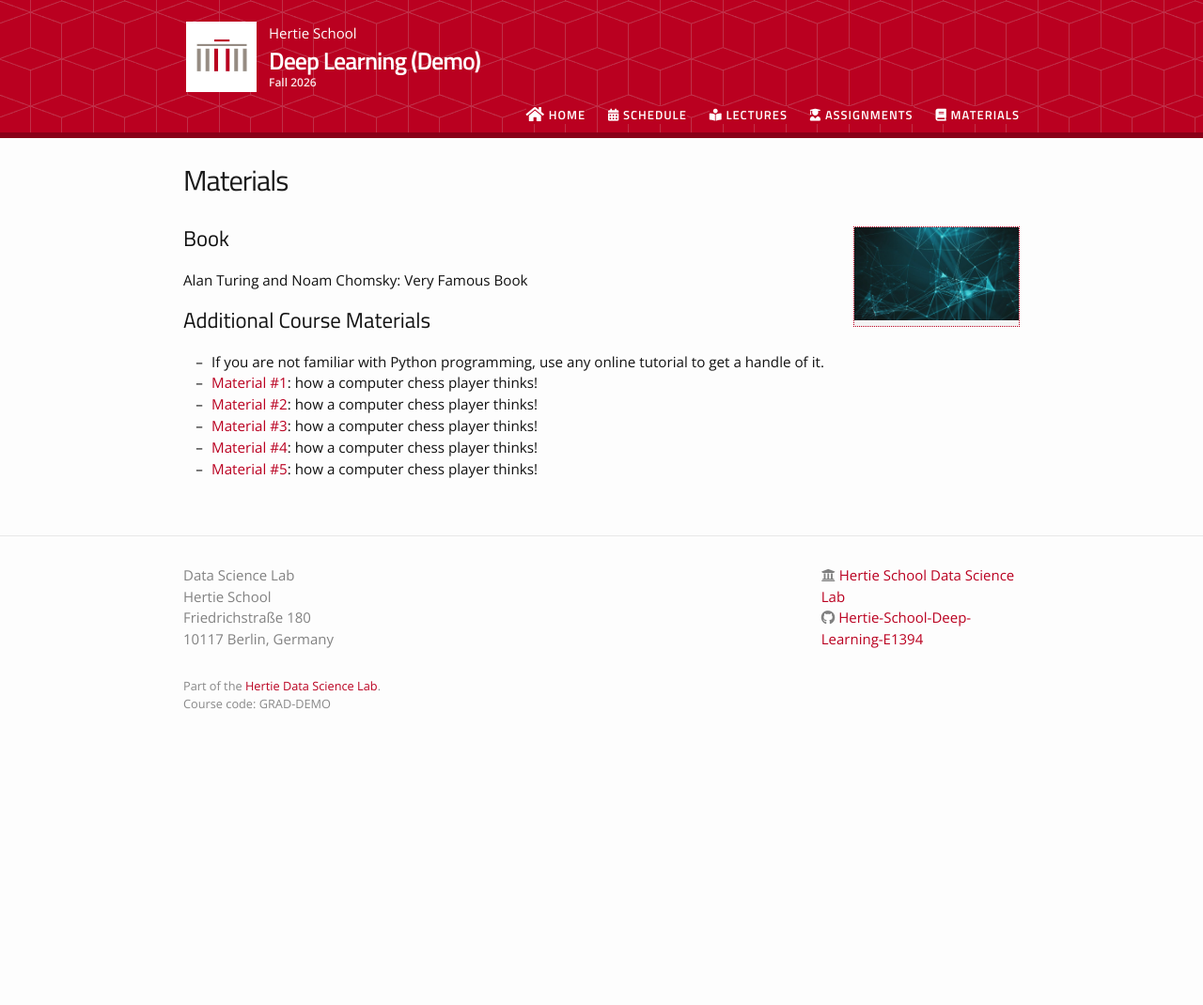
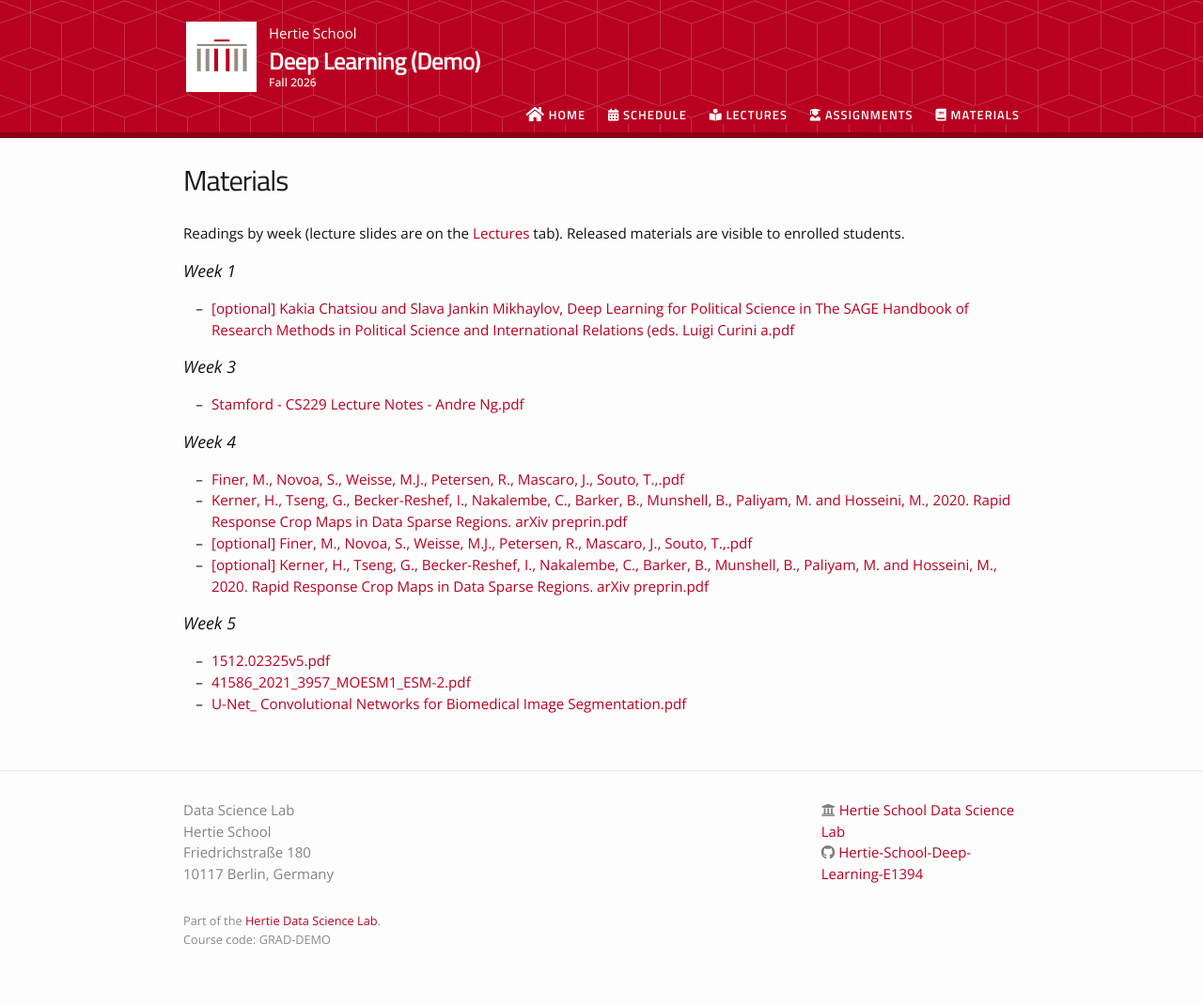
Before and after one commit to DSL-Demo-f2026/dsl-demo-f2026.github.io, a Jekyll site: the page built from materials.md, in a window 1280 px wide. Shown: the whole page at 94% size. Built offline with Jekyll 4.4.1, drawn with Linux system fonts in a browser that asks for light colours; nearby versions of some CDN libraries; before the commit the page ends 900 px from its top, so only the background shows below that.

Commit message:
site: schedule = descriptions only; lecture links on Lectures tab, readings on Materials tab

```diff
--- a/_includes/schedule_row_lecture.html
+++ b/_includes/schedule_row_lecture.html
@@ -5,9 +5,6 @@
 </div>
 <div class="col col-2" data-label="Description">
     {{ include.event.title }}
-    <div class="schedule-lecture-links">
-    {% include lecture_links.html lecture=include.event %}
-    </div>
 </div>
 <div class="col col-4 markdown-content" data-label="Course Material">
     <!-- {% if include.event.suggested_readings %}
--- a/_layouts/lectures.html
+++ b/_layouts/lectures.html
@@ -21,7 +21,7 @@ layout: page
         <strong>tl;dr:</strong> {{ lecture.tldr }}
         <br/>
         <strong>
-        {% include lecture_links.html lecture=lecture %}
+        {% for link in lecture.links %}{% if link.name contains "lecture -" %}[<a title="Download {{ link.name }}" href="{% if link.url contains '://' %}{{ link.url }}{% else %}{{ link.url | prepend: site.baseurl }}{% endif %}">{{ link.name | remove: "lecture - " }}</a>] {% endif %}{% endfor %}
         </strong>
 
         {% if lecture.content != '' %}
--- a/materials.md
+++ b/materials.md
@@ -4,17 +4,14 @@ title: Materials
 permalink: /materials/
 ---
 
-{% include image.html url="/_images/cover2.jpg" width=175 align="right" %}
+Readings by week (lecture slides are on the [Lectures](/lectures/) tab). Released materials
+are visible to enrolled students.
 
-## Book
-
-Alan Turing and Noam Chomsky: Very Famous Book
-
-## Additional Course Materials
-
-* If you are not familiar with Python programming, use any online tutorial to get a handle of it.
-* [Material #1](http://www.example.com/): how a computer chess player thinks!
-* [Material #2](http://www.example.com/): how a computer chess player thinks!
-* [Material #3](http://www.example.com/): how a computer chess player thinks!
-* [Material #4](http://www.example.com/): how a computer chess player thinks!
-* [Material #5](http://www.example.com/): how a computer chess player thinks!
+{% assign lectures_sorted = site.lectures | sort: 'date' %}
+{% for lecture in lectures_sorted %}
+{% capture readings %}{% for link in lecture.links %}{% if link.name contains "reading -" %}<li><a href="{% if link.url contains '://' %}{{ link.url }}{% else %}{{ link.url | prepend: site.baseurl }}{% endif %}">{{ link.name | remove: "reading - " }}</a></li>{% endif %}{% endfor %}{% endcapture %}
+{% if readings != "" %}
+<h3>{{ lecture.title }}</h3>
+<ul>{{ readings }}</ul>
+{% endif %}
+{% endfor %}
```
